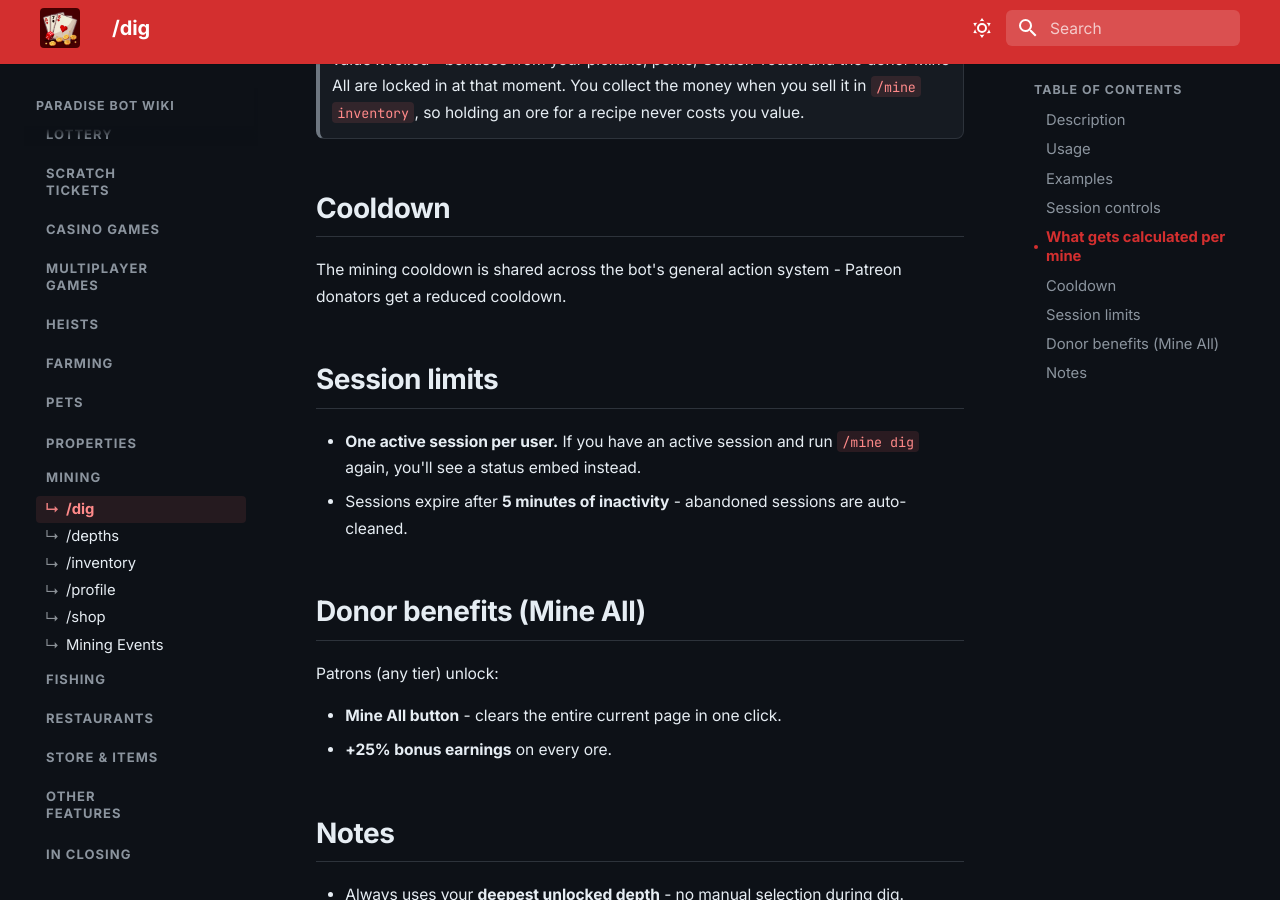
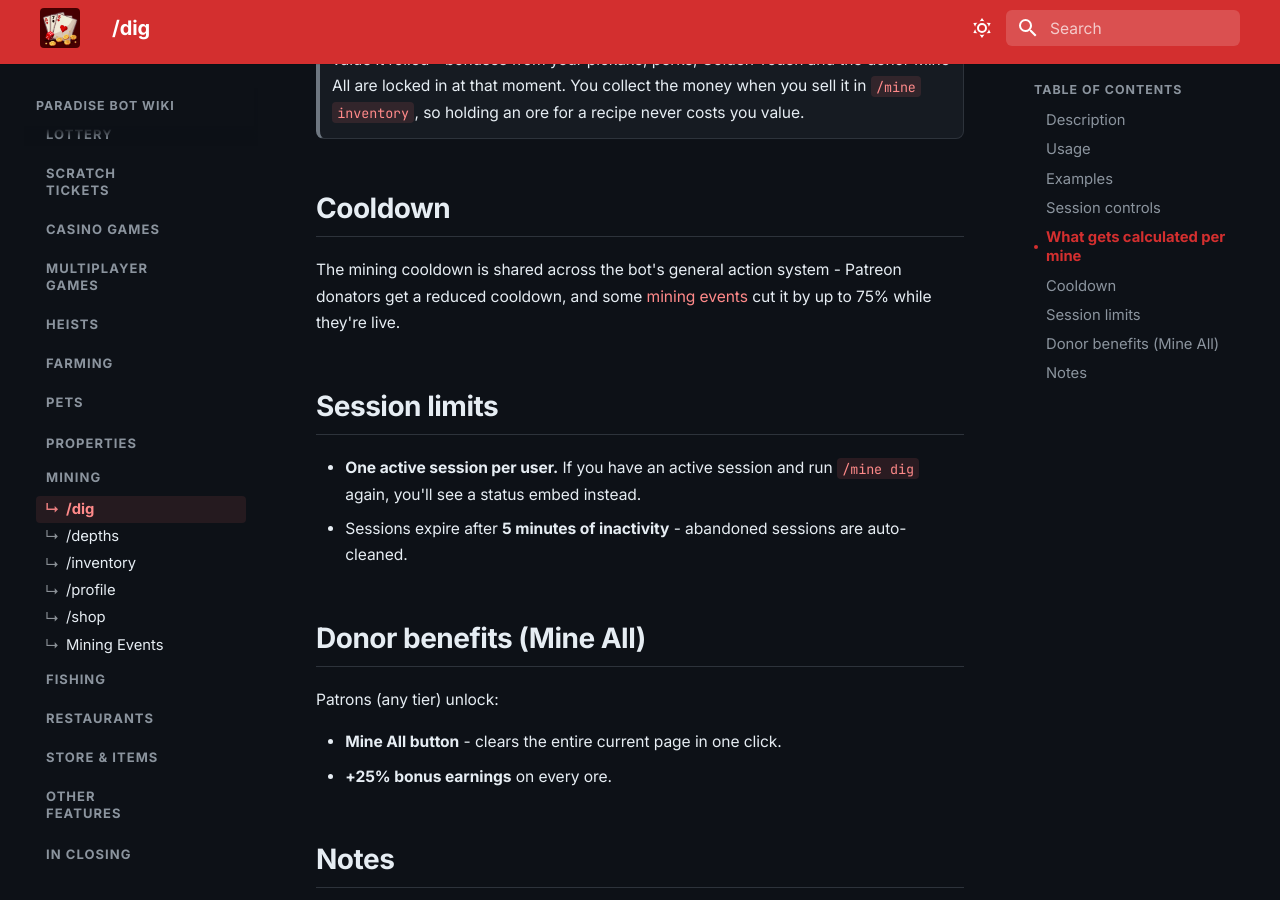
Before and after one commit to Daniel-191/casino-bot-wiki, an MkDocs documentation site: the page built from docs/features/mining/dig.md, in a window 1280 px wide and 900 px high, scrolled down 1618 px. Built offline with MkDocs 1.6.1 and Material for MkDocs 9.7.7, drawn with Linux system fonts in a browser that asks for light colours.

Commit message:
Update dig.md

```diff
--- a/docs/features/mining/dig.md
+++ b/docs/features/mining/dig.md
@@ -48,7 +48,7 @@ For every spot you click:
 
 ## Cooldown
 
-The mining cooldown is shared across the bot's general action system - Patreon donators get a reduced cooldown.
+The mining cooldown is shared across the bot's general action system - Patreon donators get a reduced cooldown, and some [mining events](events.md) cut it by up to 75% while they're live.
 
 ## Session limits
 
```
